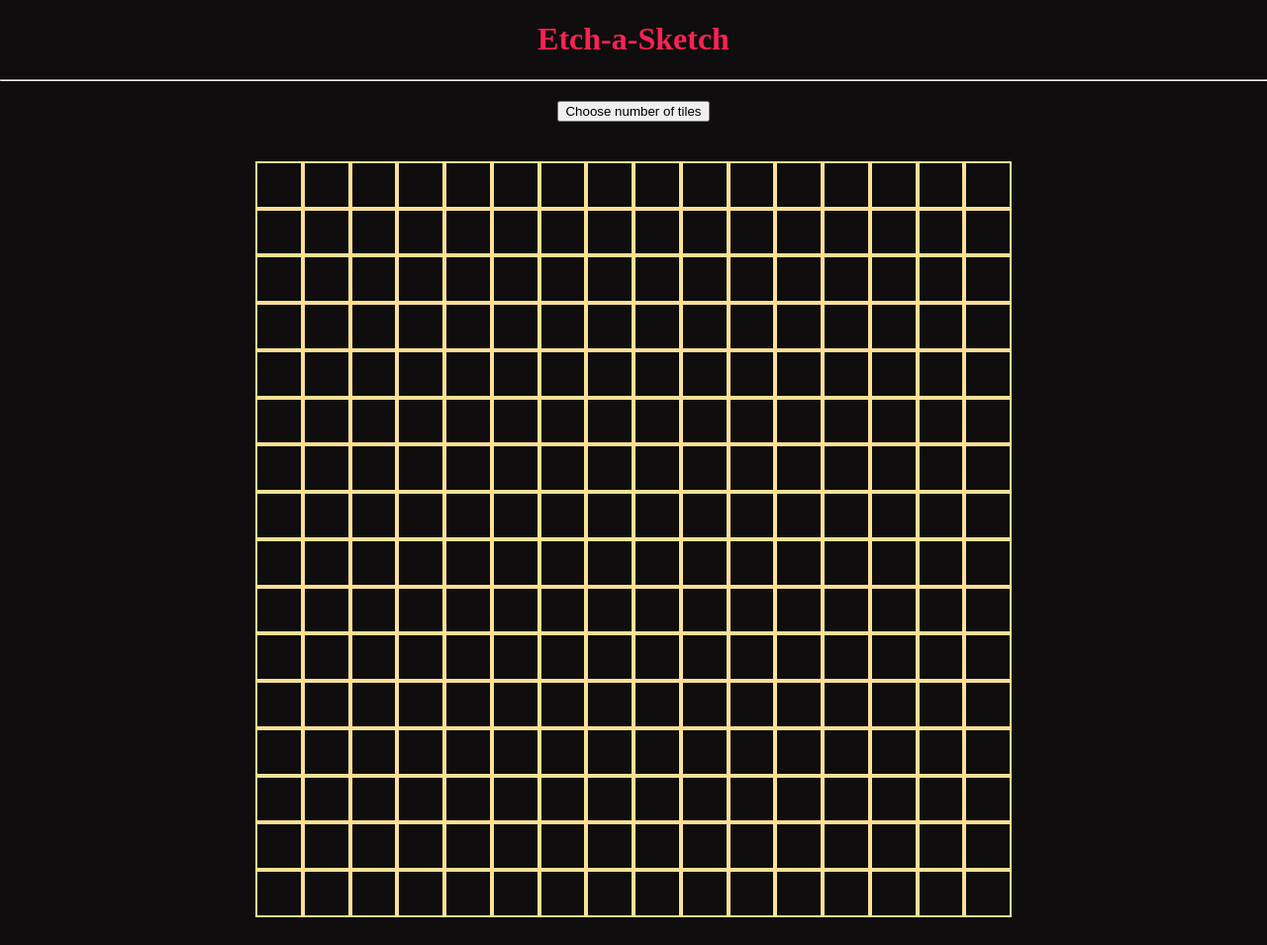
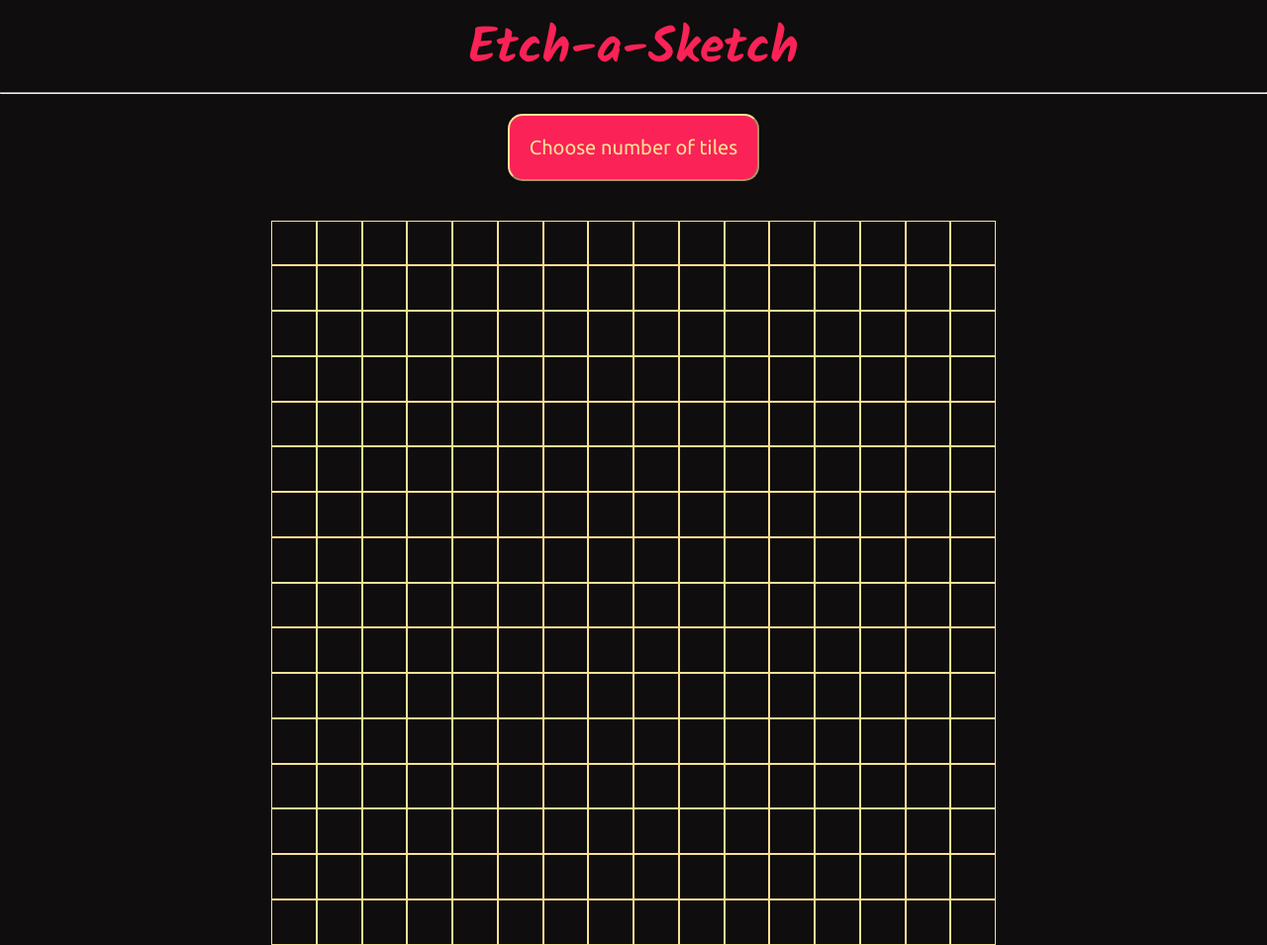
Before and after one commit to Sheikh-Fahad-Ahmed/Etch-a-Sketch, a plain HTML site: page index.html in a window 1280 px wide. Shown: the whole page at 99% size. Before the commit the page ends 927 px from the top, so only its background shows below. Drawn offline with Linux system fonts and the light colour scheme.

Commit message:
Style header and button to be consistent with page
Changed header font, added style to button to
match the theme of the page. Refactored the page
with spacing.

```diff
--- a/script.js
+++ b/script.js
@@ -1,5 +1,4 @@
 let div = document.querySelector(".container");
-
 let btn = document.querySelector(".pick");
 let tilesPerSide = 16;
 
@@ -22,15 +21,13 @@ for (let i = 0; i < tilesPerSide; i++) {
     for (let j = 0; j < tilesPerSide; j++) {
         let square = document.createElement("div");
         square.className = `square square${j + 1}`;
-        square.setAttribute("style", `border: 2px solid #FBE094; width:${700 / tilesPerSide}px; height:${700 / tilesPerSide}px; padding: 0;`)
+        square.setAttribute("style", `border: 1px solid #FBE094; width:${700 / tilesPerSide}px; height:${700 / tilesPerSide}px; padding: 0;`)
         row.appendChild(square);
     }
 }
 
 
-
 let boxes = document.querySelectorAll(".square");
-
 [...boxes].forEach(box => {
     box.addEventListener("mouseover", () => {
         box.classList.add("hover");
--- a/style.css
+++ b/style.css
@@ -1,13 +1,26 @@
+@import url('https://fonts.googleapis.com/css2?family=Ubuntu&display=swap');
+@import url('https://fonts.googleapis.com/css2?family=Kalam:wght@700&display=swap');
+
 body {
     margin: 0;
     box-sizing: border-box;
     background-color: #0F0D0D;
 }
 
+h1 {
+    margin: 0;
+    padding-top: 10px;
+    padding-bottom: 10px;
+    height: 60px;
+}
+
 .header {
     color: #FA2256;
     text-align: center;
-
+    font-family: kalam;
+    font-size: 25px;
+    padding: 0;
+    margin-bottom: 10px;
 }
 
 .container {
@@ -39,3 +52,13 @@ body {
     margin-top: 20px;
     margin-bottom: 40px;
 }
+
+.pick {
+    padding: 20px;
+    color: #FBE094;
+    background-color: #FA2256;
+    border-color: #FBE094;
+    font-size: 20px;
+    border-radius: 15px;
+    font-family: ubuntu;
+}
```
